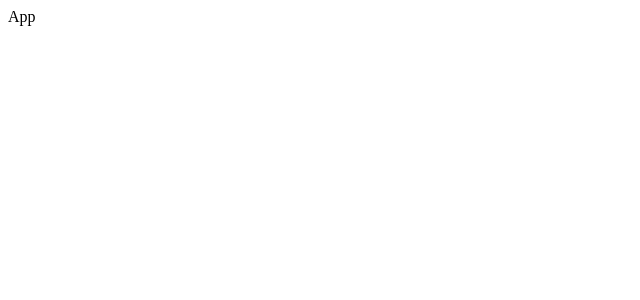
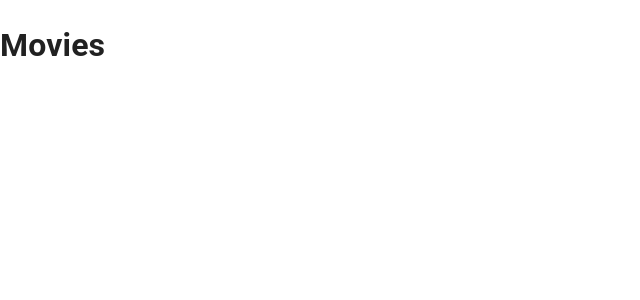
Before and after one commit to DJaye33/filmpire_movies_app, a React (Create React App) app: page / in a window 1280 px wide. Shown: the top 300 px of the page, without its empty margins (0-640 px from the left). Built offline with nearby package versions, Linux system fonts and the light colour scheme.

Commit message:
add routes

```diff
--- a/src/App.js
+++ b/src/App.js
@@ -1,7 +1,21 @@
 import React from "react";
+import { CssBaseline } from "@mui/material";
+import { Route, Routes } from "react-router-dom";
 
 const App = () => {
-  return <div>App</div>;
+  return (
+    <div>
+      <CssBaseline />
+      <main>
+        <Routes>
+          <Route path="/" element={<h1>Movies</h1>} />
+          <Route path="/movie/:id" element={<h1>Movie Information</h1>} />
+          <Route path="/actors/:id" element={<h1>Actors</h1>} />
+          <Route path="/profile/:id" element={<h1>Profile</h1>} />
+        </Routes>
+      </main>
+    </div>
+  );
 };
 
 export default App;
--- a/src/index.js
+++ b/src/index.js
@@ -1,10 +1,13 @@
 import React from "react";
 import ReactDOM from "react-dom/client";
 import App from "./App";
+import { BrowserRouter as Router } from "react-router-dom";
 
 const root = ReactDOM.createRoot(document.getElementById("root"));
 root.render(
   <React.StrictMode>
-    <App />
+    <Router>
+      <App />
+    </Router>
   </React.StrictMode>
 );
```
